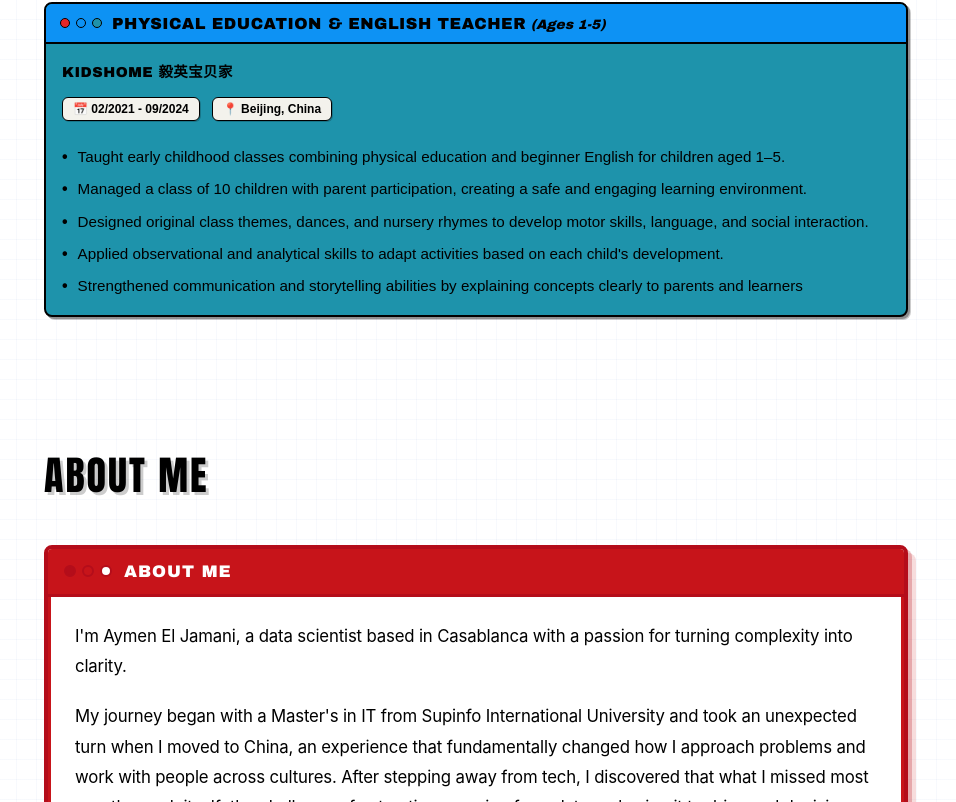
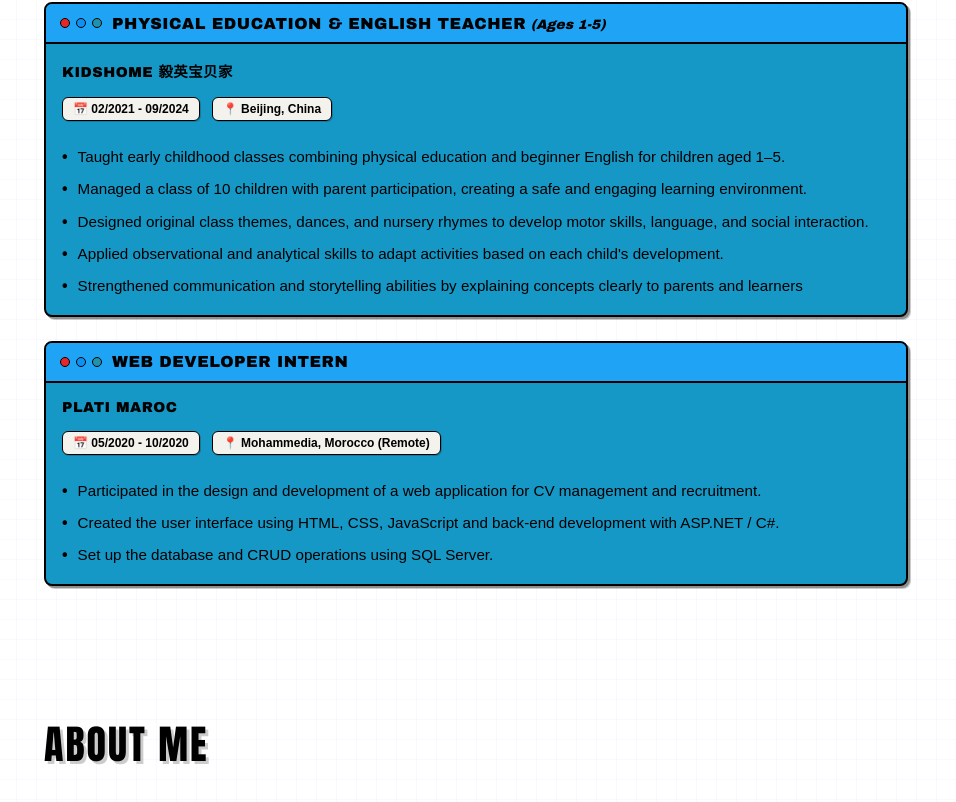
Before and after one commit to eljamani94/portfolio, a Next.js app: page / in a window 1280 px wide. Shown: the part 2641-3443 px from the top of the page, without its empty margins (324-1280 px from the left). Built offline with nearby package versions, Linux system fonts and the light colour scheme.

Commit message:
updated experiences

```diff
--- a/components/sections/ExperienceSection.js
+++ b/components/sections/ExperienceSection.js
@@ -14,8 +14,21 @@ const experiences = [
       'Applied observational and analytical skills to adapt activities based on each child\'s development.',
       'Strengthened communication and storytelling abilities by explaining concepts clearly to parents and learners',
     ],
-    windowColor: '#1E93AB', // Teal
-    topBarColor: '#0D92F4' // Blue
+    windowColor: '#1698C7', // Teal
+    topBarColor: '#1EA3F5' // Blue
+  },
+  {
+    title: 'Web Developer Intern',
+    company: 'PLATI MAROC',
+    period: '05/2020 - 10/2020',
+    location: 'Mohammedia, Morocco (Remote)',
+    description: [
+      'Participated in the design and development of a web application for CV management and recruitment.',
+      'Created the user interface using HTML, CSS, JavaScript and back-end development with ASP.NET / C#.',
+      'Set up the database and CRUD operations using SQL Server.',
+    ],
+    windowColor: '#1698C7', // Teal (similar to #1E93AB)
+    topBarColor: '#1EA3F5' // Blue (similar to #0D92F4)
   },
 ];
 
```
